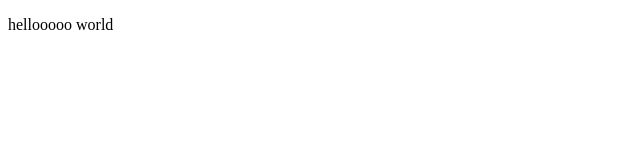
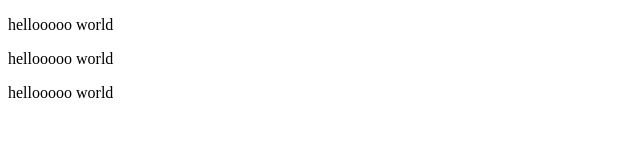
Before and after one commit to lawrencemarapo/myrepo2, a plain HTML site: page index.html in a window 1280 px wide. Shown: the whole page, without its empty margins (0-640 px from the left). Drawn offline with Linux system fonts and the light colour scheme.

Commit message:
Update index.html
my second commit

```diff
--- a/index.html
+++ b/index.html
@@ -7,5 +7,7 @@
 </head>
 <body>
     <p>hellooooo world</p>
+     <p>hellooooo world</p>
+     <p>hellooooo world</p>
 </body>
 </html>
```
